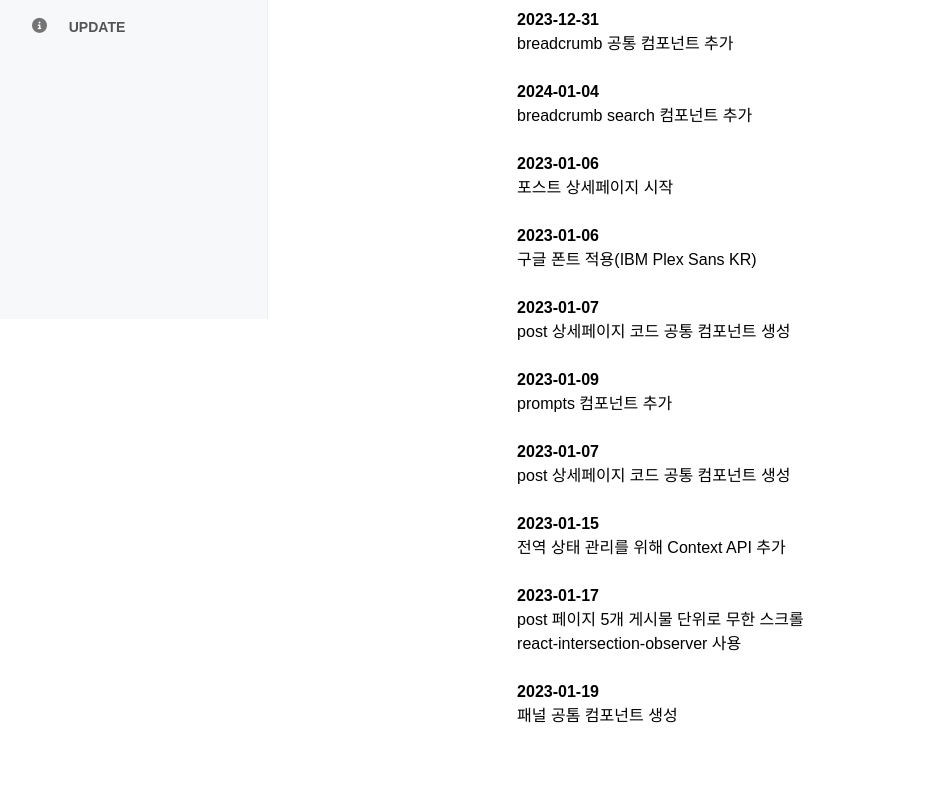
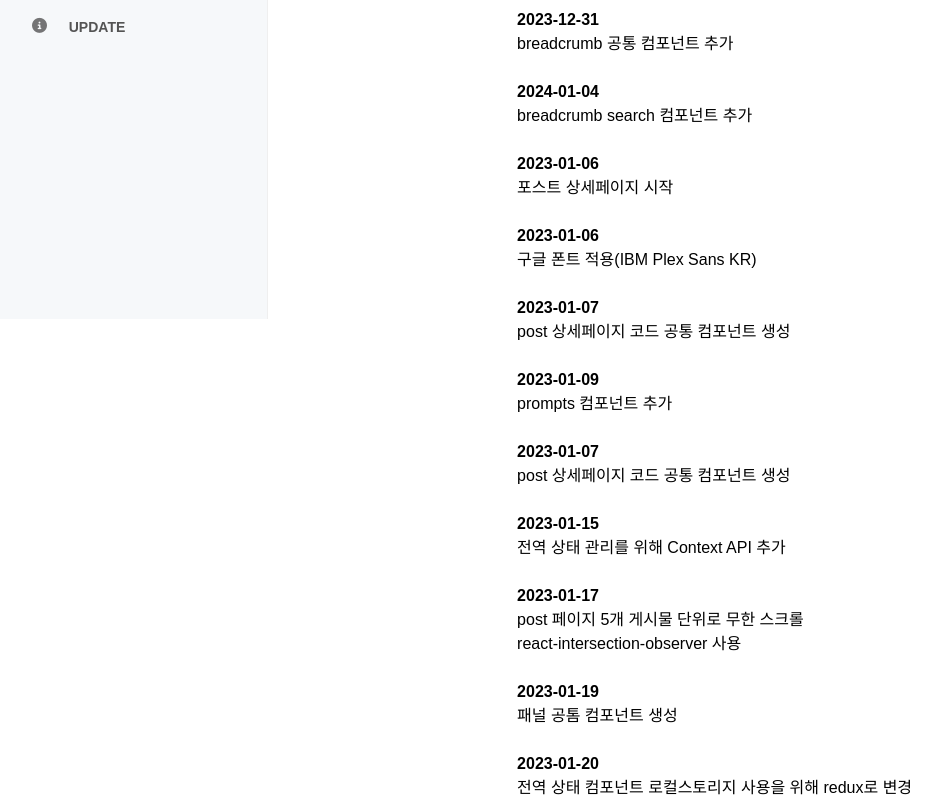
Before and after one commit to nam-yeun-hwa/my-blog, a Next.js app: page /update in a window 1280 px wide. Shown: the part 481-1281 px from the top of the page, without its empty margins (32-973 px from the left). Before the commit the page ends 1233 px from the top, so only its background shows below. Built offline with nearby package versions, Linux system fonts and the light colour scheme; a web font is replaced by a local one.

Commit message:
Comment(update):내용 추가

```diff
--- a/src/app/(layoutCase)/update/page.tsx
+++ b/src/app/(layoutCase)/update/page.tsx
@@ -70,6 +70,8 @@ export default function about() {
       패널 공톰 컴포넌트 생성
       <br />
       <br />
+      <b> 2023-01-20 </b> <br />
+      전역 상태 컴포넌트 로컬스토리지 사용을 위해 redux로 변경
     </div>
   );
 }
```
